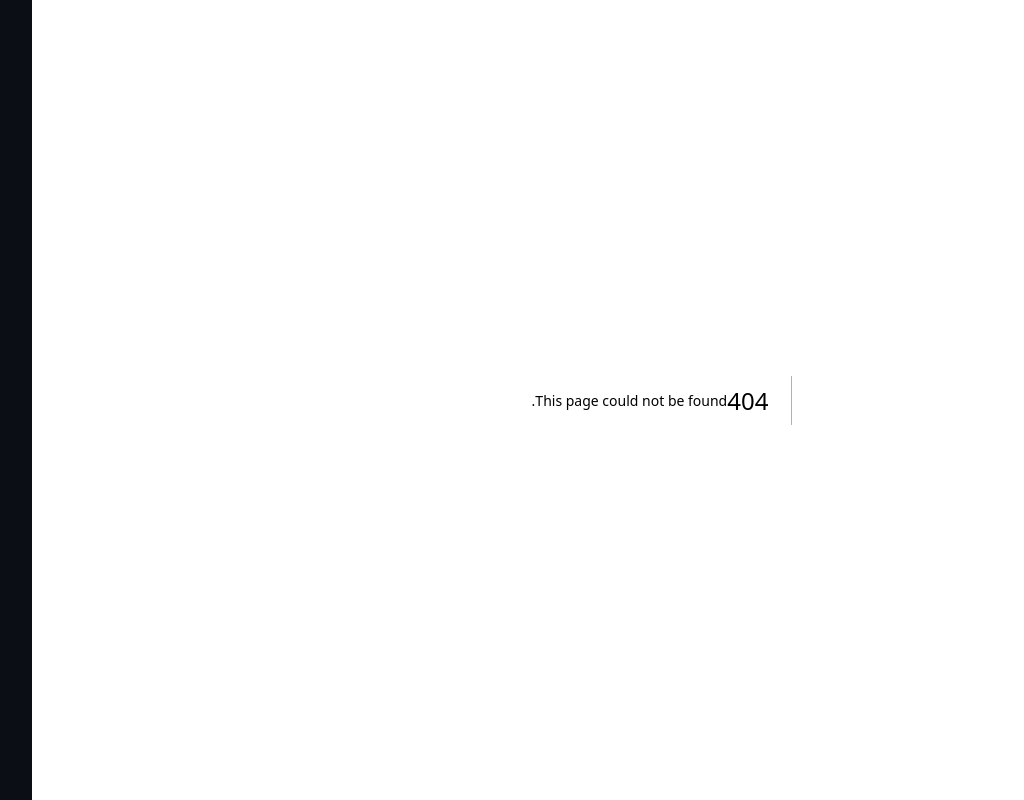
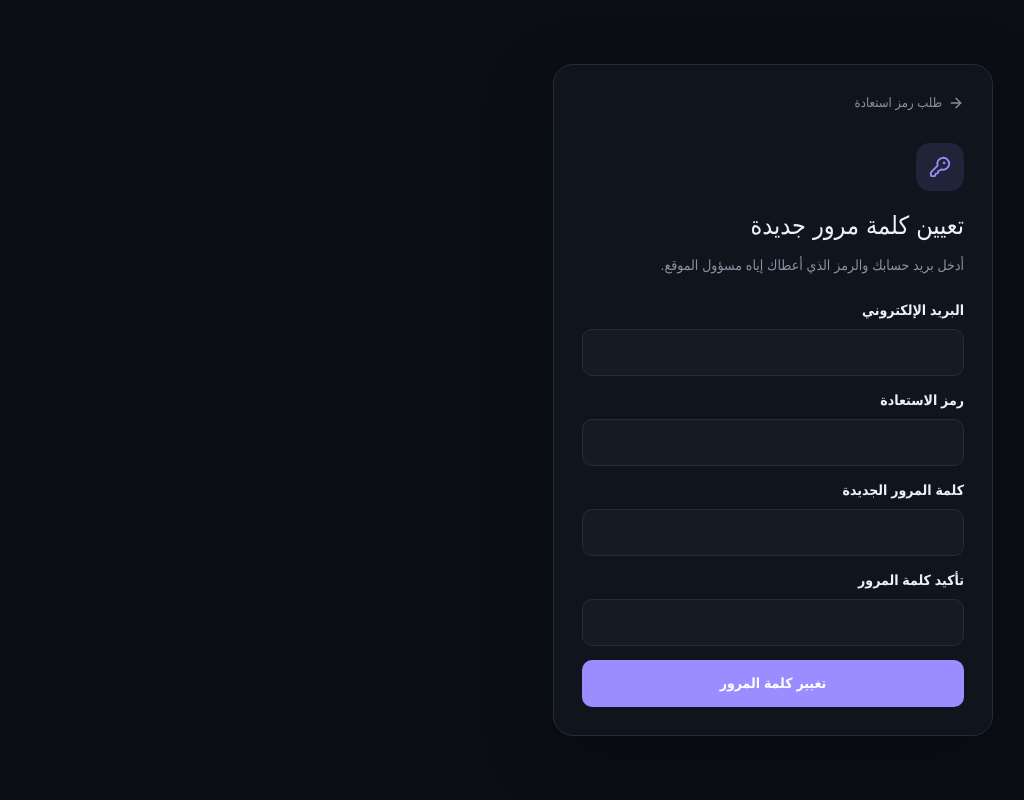
Before and after one commit to Saleh0726/MQH-Chat, a Next.js app: page /reset-password in a window 1280 px wide. Before the commit this address had no page. Shown: the whole page, without its empty margins (10-1034 px from the left). Built offline with nearby package versions, Linux system fonts and the light colour scheme.

Commit message:
Add password recovery and admin request dashboard

```diff
--- /dev/null
+++ b/src/app/reset-password/page.tsx
@@ -0,0 +1,19 @@
+"use client";
+import { FormEvent, useState } from "react";
+import Link from "next/link";
+import { ArrowRight, KeyRound } from "lucide-react";
+
+export default function ResetPasswordPage(){
+ const [email,setEmail]=useState("");const [code,setCode]=useState("");const [password,setPassword]=useState("");const [confirm,setConfirm]=useState("");const [error,setError]=useState("");const [success,setSuccess]=useState("");const [busy,setBusy]=useState(false);
+ async function submit(e:FormEvent){e.preventDefault();setError("");setSuccess("");if(password!==confirm){setError("كلمتا المرور غير متطابقتين.");return;}setBusy(true);try{const r=await fetch("/api/password-reset/complete",{method:"POST",headers:{"Content-Type":"application/json"},body:JSON.stringify({email,code,password})});const d=await r.json();if(!r.ok)throw new Error(d.error||"تعذر تغيير كلمة المرور");setSuccess(d.message||"تم تغيير كلمة المرور.");setCode("");setPassword("");setConfirm("");}catch(e){setError(e instanceof Error?e.message:"حدث خطأ.");}finally{setBusy(false);}}
+ return <main style={wrap}><section style={card}><Link href="/forgot-password" style={link}><ArrowRight size={16}/> طلب رمز استعادة</Link><div style={badge}><KeyRound size={22}/></div><h1 style={h1}>تعيين كلمة مرور جديدة</h1><p style={muted}>أدخل بريد حسابك والرمز الذي أعطاك إياه مسؤول الموقع.</p><form onSubmit={submit} style={{display:"grid",gap:14,marginTop:22}}><label style={label}>البريد الإلكتروني<input required type="email" value={email} onChange={e=>setEmail(e.target.value)} style={input} dir="ltr"/></label><label style={label}>رمز الاستعادة<input required minLength={6} maxLength={32} value={code} onChange={e=>setCode(e.target.value)} style={input} dir="ltr"/></label><label style={label}>كلمة المرور الجديدة<input required minLength={8} maxLength={128} type="password" value={password} onChange={e=>setPassword(e.target.value)} style={input} autoComplete="new-password"/></label><label style={label}>تأكيد كلمة المرور<input required minLength={8} type="password" value={confirm} onChange={e=>setConfirm(e.target.value)} style={input} autoComplete="new-password"/></label>{error&&<p style={{color:"var(--danger)"}}>{error}</p>}{success&&<p style={{color:"var(--green)"}}>{success} <Link href="/" style={{color:"var(--accent)"}}>تسجيل الدخول</Link></p>}<button disabled={busy} style={button}>{busy?"جارٍ التحديث...":"تغيير كلمة المرور"}</button></form></section></main>;
+}
+const wrap:React.CSSProperties={minHeight:"100vh",display:"grid",placeItems:"center",padding:20,background:"var(--bg)"};
+const card:React.CSSProperties={width:"min(100%,440px)",padding:28,border:"1px solid var(--border)",borderRadius:20,background:"var(--panel)",boxShadow:"var(--shadow)"};
+const badge:React.CSSProperties={width:48,height:48,borderRadius:14,display:"grid",placeItems:"center",background:"var(--accent-soft)",color:"var(--accent)",marginTop:26};
+const h1:React.CSSProperties={fontSize:25,margin:"16px 0 8px"};
+const muted:React.CSSProperties={color:"var(--muted)",lineHeight:1.8,fontSize:14};
+const label:React.CSSProperties={display:"grid",gap:8,fontWeight:600};
+const input:React.CSSProperties={width:"100%",padding:"12px 14px",border:"1px solid var(--border)",borderRadius:10,background:"var(--panel-2)",color:"var(--text)",outline:"none"};
+const button:React.CSSProperties={padding:13,border:0,borderRadius:10,background:"var(--accent)",color:"white",fontWeight:700};
+const link:React.CSSProperties={display:"inline-flex",alignItems:"center",gap:6,color:"var(--muted)",textDecoration:"none",fontSize:13};
```
